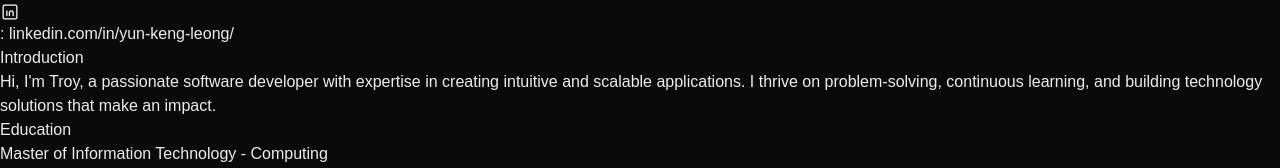
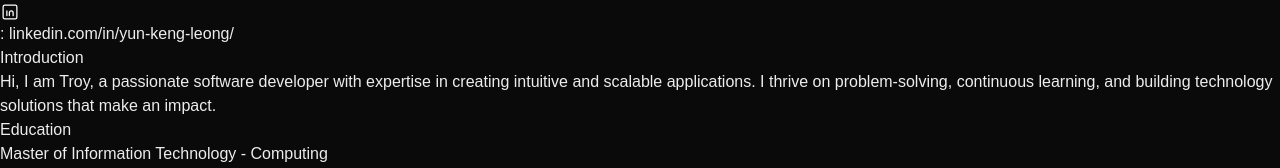
Before and after one commit to troyleong7/portfolio, a Next.js app: page /about in a window 1280 px wide. Shown: the part 405-573 px from the top of the page. Built offline with nearby package versions, Linux system fonts and the light colour scheme.

Commit message:
debugging

```diff
--- a/src/app/about/page.tsx
+++ b/src/app/about/page.tsx
@@ -94,7 +94,7 @@ export default function About() {
           </div>
           <div className="flex-1 ml-8 h-[650px] overflow-y-scroll no-scrollbar flex flex-col gap-y-4" >
             <p className="text-4xl  font-bold">Introduction</p>
-            <p className="text-xl">Hi, I'm Troy, a passionate software developer with expertise in creating intuitive and scalable applications. I thrive on problem-solving, continuous learning, and building technology solutions that make an impact.</p>
+            <p className="text-xl">Hi, I am Troy, a passionate software developer with expertise in creating intuitive and scalable applications. I thrive on problem-solving, continuous learning, and building technology solutions that make an impact.</p>
             <p className="text-4xl font-bold mt-10">Education</p>
             <div className="flex justify-between">
               <p className="text-xl">Master of Information Technology - Computing</p>
```
